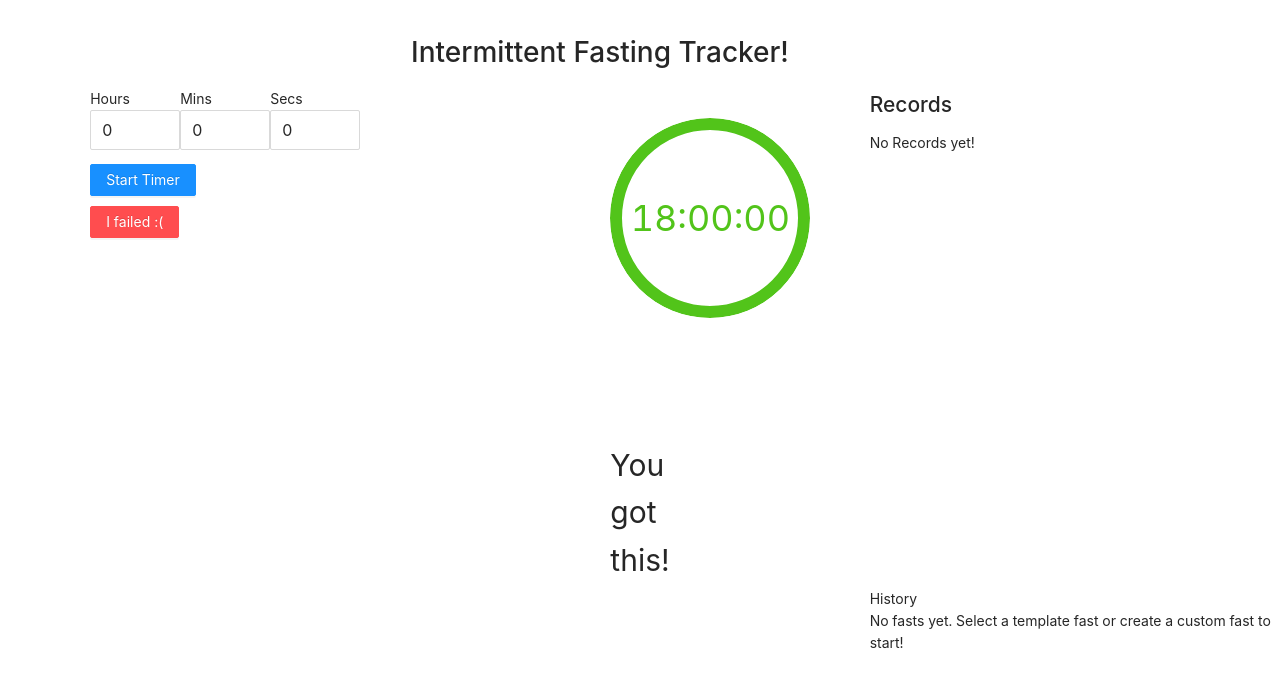
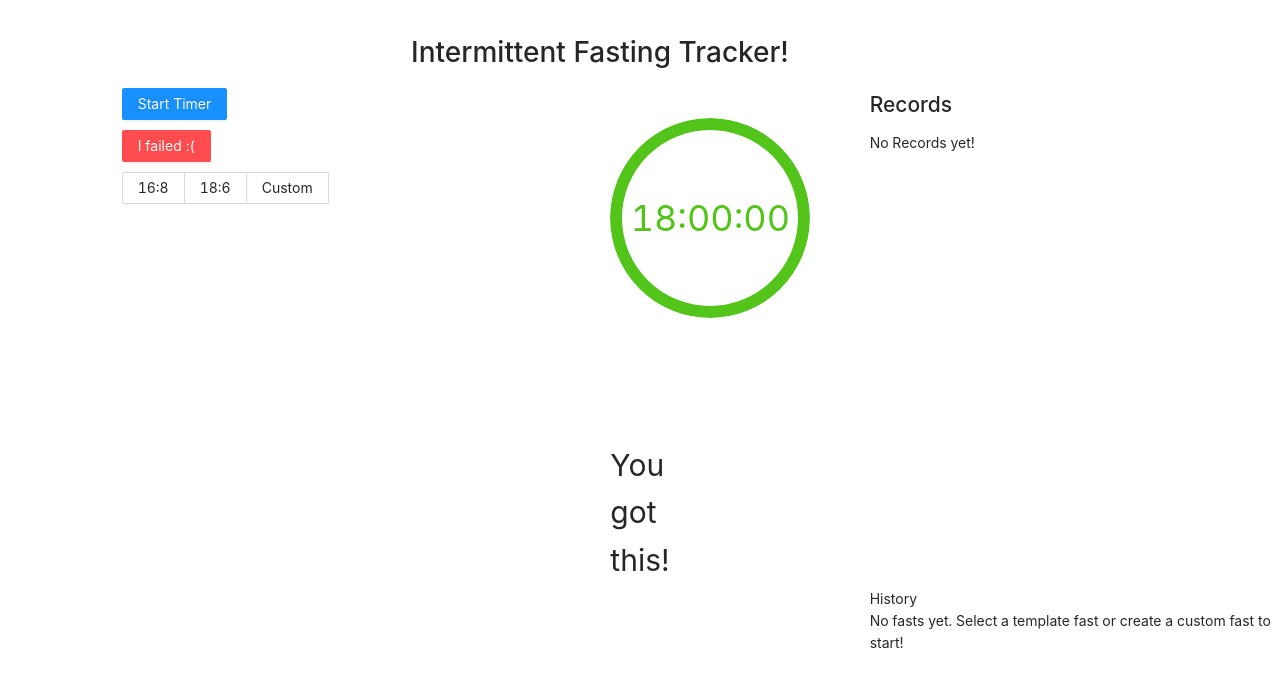
Before and after one commit to colemanjenkins/intermittent-fasting-timer, a React (Create React App) app: page / in a window 1280 px wide. Shown: the top 686 px of the page. Built offline with nearby package versions, Linux system fonts and the light colour scheme.

Commit message:
make custom and default options

```diff
--- a/src/Components/TimerControls.css
+++ b/src/Components/TimerControls.css
@@ -1,14 +1,15 @@
 
 .Controls {
     display: grids;
-    grid: 150px / auto auto auto;
+    grid: 150px / auto auto auto auto;
     margin: 0 auto;
+    /* justify-content: left; */
     grid-area: controls;
 }
 
 .InputLabels {
     display: flex;
-    justify-content: space-evenly;
+    /* justify-content: left; */
 }
 
 .Table {
@@ -41,3 +42,12 @@ ul#horizontal-list li {
 #inputForm input{
     width: 50px;
 }
+
+.select {
+    margin-left: 40px;
+    margin-top: 10px;
+}
+
+/* .buttons {
+    justify-content: left;
+} */
--- a/src/Components/TimerControls.js
+++ b/src/Components/TimerControls.js
@@ -1,6 +1,6 @@
 import React from 'react';
 import './TimerControls.css';
-import { InputNumber, Button, Form, Input } from 'antd';
+import { InputNumber, Button, Form, Input, Radio } from 'antd';
 
 
 class TimerControls extends React.Component {
@@ -10,7 +10,8 @@ class TimerControls extends React.Component {
             hours: 0,
             minutes: 0,
             seconds: 0,
-            ms: 0
+            ms: 0,
+            custom: false,
         }
     }
 
@@ -40,10 +41,33 @@ class TimerControls extends React.Component {
         return st.seconds * 1000 + st.minutes * 60000 + st.hours * 3600000;
     }
 
+    handleSelect = (event) => {
+        let value = event.target.value;
+        if (value === "16-8") {
+            this.setState({
+                custom: false,
+                hours: 16,
+                minutes: 0,
+                seconds: 0
+            });
+        } else if (value === "18-6") {
+            this.setState({
+                custom: false,
+                hours: 18,
+                minutes: 0,
+                seconds: 0
+            });
+        } else { //value === "custom"
+            this.setState({
+                custom: true
+            });
+        }
+    }
+
     render() {
-        return (
-            <div className="Controls">
-
+        let options;
+        if (this.state.custom) {
+            options =
                 <div className="Table">
                     <ul id="horizontal-list">
                         <li>
@@ -78,8 +102,14 @@ class TimerControls extends React.Component {
                         </li>
                     </ul>
                 </div>
+        } else {
+            options = null;
+        }
 
+        return (
+            <div className="Controls">
                 <div className="buttons">
+
                     <div className="StartButton">
                         <Button type="submit"
                             onClick={() => this.props.updatePlannedTime(this.calculateTotalTime(this.state))}
@@ -91,6 +121,17 @@ class TimerControls extends React.Component {
                             type="primary" danger>I failed :(</Button>
                     </div>
                 </div>
+                <div>
+
+                </div>
+                <Radio.Group onChange={this.handleSelect} defaultValue="16:8" className="select">
+                    <Radio.Button value="16-8">16:8</Radio.Button>
+                    <Radio.Button value="18-6">18:6</Radio.Button>
+                    <Radio.Button value="custom">Custom</Radio.Button>
+                </Radio.Group>
+                {options}
+
+
 
             </div>
         );
```
